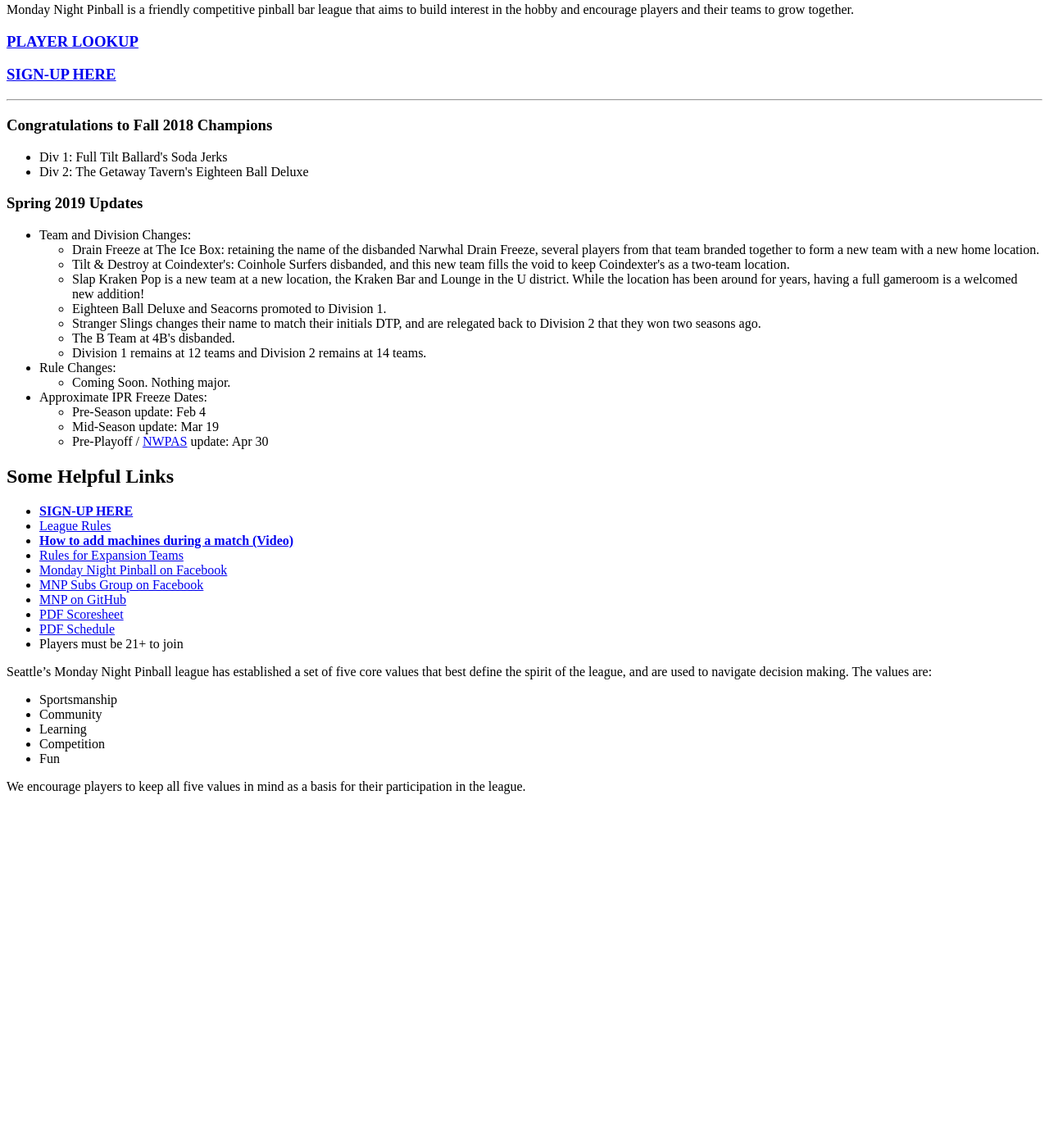
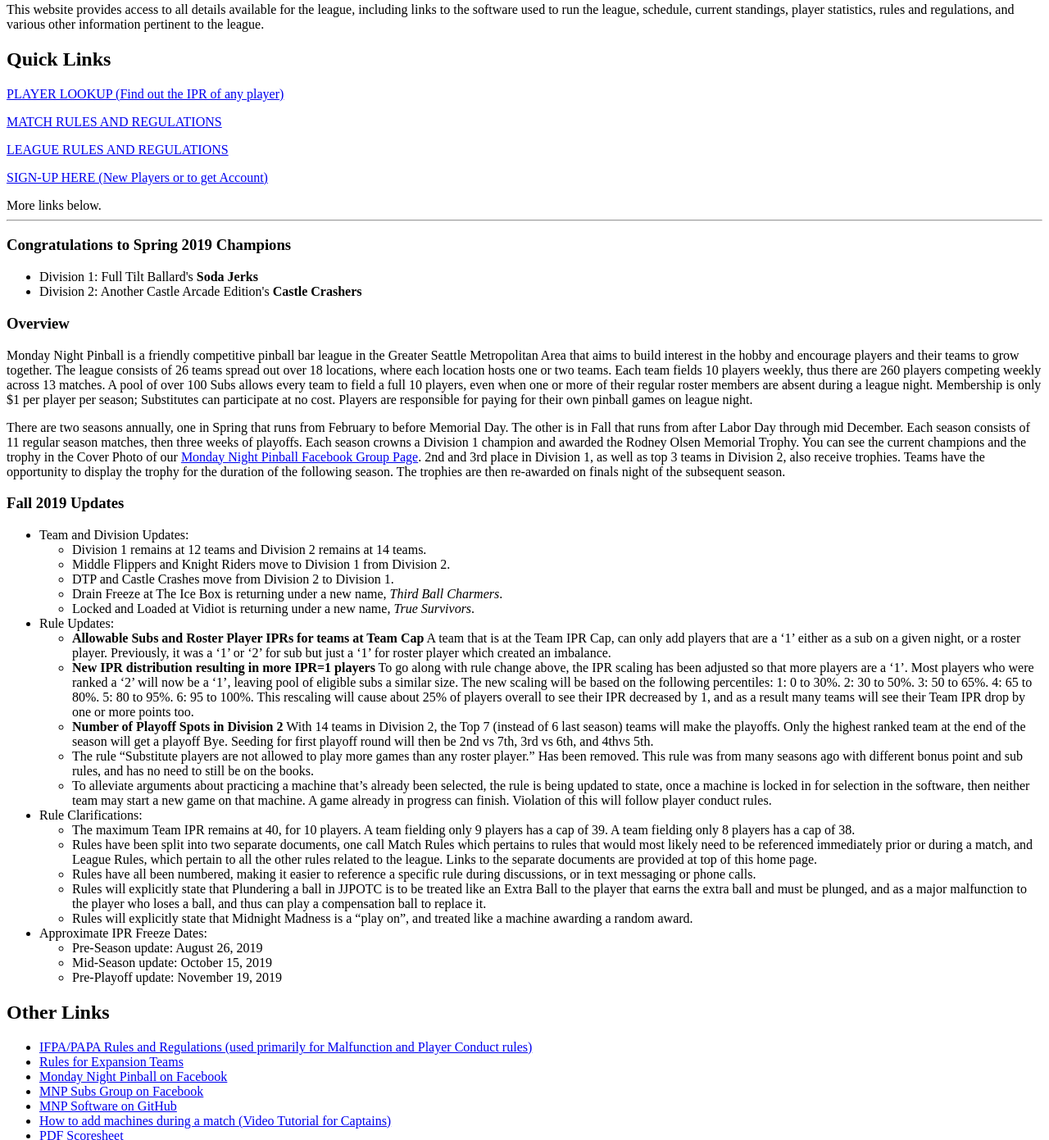
Before and after one commit to mondaynightpinball/main, a website: page template/index.html in a window 1280 px wide. Shown: the part 52-1443 px from the top of the page at 82% size. Before the commit the page ends 1029 px from the top, so only its background shows below. Drawn offline with Linux system fonts and the light colour scheme.

Commit message:
Home page updates for season 12
Thanks Dave Stewart

```diff
--- a/template/index.html
+++ b/template/index.html
@@ -1,68 +1,127 @@
 <h2>Monday Night Pinball</h2>
 
-<p>
-  Monday Night Pinball is a friendly competitive pinball bar league that aims to build interest in the hobby and encourage players and their teams to grow together.
-</p>
 
-<h3><a href="http://pinballstats.info/search/">PLAYER LOOKUP</a></h3>
-<h3><a href="/signup">SIGN-UP HERE</a></h3>
-<hr>
 
-<h3>Congratulations to Fall 2018 Champions</h3>
-<ul>
-  <li>Div 1: Full Tilt Ballard's Soda Jerks</li>
-  <li>Div 2: The Getaway Tavern's Eighteen Ball Deluxe</li>
-</ul>
+<P>
+This website provides access to all details available for the league, including links to the software used to run the league, schedule,
+current standings, player statistics, rules and regulations, and various other information pertinent to the league.
+</P>
+<h2>Quick Links</h2>
+<P><a href="http://pinballstats.info/search/">PLAYER LOOKUP (Find out the IPR of any player)</a></p>
+<P><a href="/matchrules.html">MATCH RULES AND REGULATIONS</a></p>
+<P><a href="/leaguerules.html">LEAGUE RULES AND REGULATIONS</a></p>
+<P><a href="/signup">SIGN-UP HERE (New Players or to get Account)</a></p>
 
 <!--
 <h3><a href="/bracket.jpg">PLAYOFF BRACKET</a></h3>
 -->
-<h3>Spring 2019 Updates</h3>
+More links below.
+<hr>
+<h3>Congratulations to Spring 2019 Champions</h3>
+<ul>
+  <li>Division 1: Full Tilt Ballard's <B>Soda Jerks</B></li>
+  <li>Division 2: Another Castle Arcade Edition's <B>Castle Crashers</B></li>
+</ul>
+
+
+
+<H3>Overview</H3>
+<p>
+  Monday Night Pinball is a friendly competitive pinball bar league in the Greater Seattle Metropolitan Area that aims to build
+  interest in the hobby and encourage players and their teams to grow together. The league consists of 26 teams spread out over 18
+  locations, where each location hosts one or two teams. Each team fields 10 players weekly, thus there are 260 players competing weekly across
+  13 matches.  A pool of over 100 Subs allows every team to field a full 10 players, even when one or more of their regular roster members
+  are absent during a league night. Membership is only $1 per player per season; Substitutes can participate at no cost.  Players are responsible
+  for paying for their own pinball games on league night.
+</p>
+<P>
+There are two seasons annually, one in Spring that runs from February to before Memorial Day. The other is in Fall that runs from
+after Labor Day through mid December. Each season consists of 11 regular season matches, then three weeks of playoffs.
+Each season crowns a Division 1 champion and awarded the Rodney Olsen Memorial Trophy. You can see the
+current champions and the trophy in the Cover Photo of our
+<A HREF="https://www.facebook.com/SeattleMondayNightPinball">Monday Night Pinball Facebook Group Page</A>. 2nd and 3rd place in Division 1, as
+well as top 3 teams in Division 2, also receive trophies.  Teams have the opportunity to display the trophy for the duration of the following
+season. The trophies are then re-awarded on finals night of the subsequent season.
+</P>
+
+<h3>Fall 2019 Updates</h3>
 <ul>
 
-<li>Team and Division Changes:
+<li>Team and Division Updates:
   <ul>
-  <li>Drain Freeze at The Ice Box: retaining the name of the disbanded Narwhal Drain Freeze, several players from that team branded together to form a new team with a new home location.</li>
-  <li>Tilt &amp; Destroy at Coindexter's: Coinhole Surfers disbanded, and this new team fills the void to keep Coindexter's as a two-team location.</li>
-  <li>Slap Kraken Pop is a new team at a new location, the Kraken Bar and Lounge in the U district. While the location has been around for years, having a full gameroom is a welcomed new addition!</li>
-  <li>Eighteen Ball Deluxe and Seacorns promoted to Division 1. </li>
-  <li>Stranger Slings changes their name to match their initials DTP, and are relegated back to Division 2 that they won two seasons ago.</li>
-  <li>The B Team at 4B's disbanded.</li>
   <li>Division 1 remains at 12 teams and Division 2 remains at 14 teams.</li>
+  <li>Middle Flippers and Knight Riders move to Division 1 from Division 2.
+  <li>DTP and Castle Crashes move from Division 2 to Division 1.
+  <li>Drain Freeze at The Ice Box is returning under a new name, <i>Third Ball Charmers</i>.</li>
+  <li>Locked and Loaded at Vidiot is returning under a new name, <i>True Survivors</i>.</li>
   </ul>
 
-<li>Rule Changes:
+<li>Rule Updates:
   <ul>
-  <li>Coming Soon. Nothing major.</li>
-  </ul>
+  <li><B>Allowable Subs and Roster Player IPRs for teams at Team Cap</B>
+  A team that is at the Team IPR Cap,
+  can only add players that are a ‘1’ either as a sub on a given night, or a roster player.
+  Previously, it was a ‘1’ or ‘2’ for sub but just a ‘1’ for roster player which created an imbalance.
+  <li><B>New IPR distribution resulting in more IPR=1 players</B>
+  To go along with rule change above, the IPR scaling has been adjusted so that more players are a ‘1’.
+  Most players who were ranked a ‘2’ will now be a ‘1’,
+  leaving pool of eligible subs a similar size. The new scaling will be based on the following
+  percentiles: 1: 0 to 30%. 2: 30 to 50%. 3: 50 to 65%. 4: 65 to 80%. 5: 80 to 95%. 6: 95 to 100%.
+  This rescaling will cause about 25% of players overall to see their IPR decreased by 1, and as a result many
+  teams will see their Team IPR drop by one or more points too.
+
+  <li><B>Number of Playoff Spots in Division 2</B> With 14 teams in Division 2, the Top 7 (instead of 6 last season) teams will make the playoffs.
+  Only the highest ranked team at the end of the season will get a playoff Bye.
+  Seeding for first playoff round will then be 2nd vs 7th, 3rd vs 6th, and 4thvs 5th.
+  <li>The rule “Substitute players are not allowed to play more games than any roster player.” Has been removed.
+  This rule was from many seasons ago with different bonus point and sub rules, and has no need to still be on the books.
+  <li> To alleviate arguments about practicing a machine that’s already been selected, the rule is being updated to state,
+  once a machine is locked in for selection in the software,
+  then neither team may start a new game on that machine. A game already in progress can finish. Violation of this will follow
+  player conduct rules.
+</ul>
+
+<li>Rule Clarifications:
+<ul>
+  <li>The maximum Team IPR remains at 40, for 10 players. A team fielding only 9 players has a cap of 39.
+  A team fielding only 8 players has a cap of 38.
+  <li>Rules have been split into two separate documents, one call Match Rules which pertains to rules that would most likely need to be referenced
+  immediately prior or during a match, and League Rules, which pertain to all the other rules related to the league. Links to the separate documents
+  are provided at top of this home page.
+  <li>Rules have all been numbered, making it easier to reference a specific rule during discussions, or in text messaging or phone calls.
+  <li>Rules will explicitly state that Plundering a ball in JJPOTC is to be treated like an Extra Ball to the player that earns the extra ball and must be plunged,
+  and as a major malfunction to the player who loses a ball, and thus can play a compensation ball to replace it.
+  <li>Rules will explicitly state that Midnight Madness is a “play on”, and treated like a machine awarding a random award.
+</ul>
 
 <li>Approximate IPR Freeze Dates:
   <ul>
-  <li>Pre-Season update: Feb 4</li>
-  <li>Mid-Season update: Mar 19</li>
-  <li>Pre-Playoff / <a HREF="http://nwpas.wapinball.net/">NWPAS</a> update: Apr 30</li>
+  <li>Pre-Season update: August 26, 2019</li>
+  <li>Mid-Season update: October 15, 2019</li>
+  <li>Pre-Playoff update: November 19, 2019</li>
   </ul>
 
 </ul>
 
-<h2>Some Helpful Links</h2>
+<h2>Other Links</h2>
 <ul class="links">
-<li><b><a href="/signup">SIGN-UP HERE</a></b></li>
-<li><a href="/rules">League Rules</a></li>
-<li><b><a href="/MNP_HOWTO_venue_machines.mp4">How to add machines during a match (Video)</a></b></li>
+<li><a href="/https://papa.org/wp-content/uploads/Professional-Amateur-Pinball-Association-Complete-Competition-Rules-5.pdf">IFPA/PAPA Rules and Regulations (used primarily for Malfunction and Player Conduct rules)</a></li>
 <li><a href="/new-teams">Rules for Expansion Teams</a></li>
 <li><a href="http://facebook.com/SeattleMondayNightPinball">Monday Night Pinball on Facebook</a></li>
 <li><a href="https://www.facebook.com/groups/1629793610612232/">MNP Subs Group on Facebook</a></li>
-<li><a href="https://github.com/mondaynightpinball/main">MNP on GitHub</a></li>
+<li><a href="https://github.com/mondaynightpinball/main">MNP Software on GitHub</a></li>
+<li><a href="/MNP_HOWTO_venue_machines.mp4">How to add machines during a match (Video Tutorial for Captains)</a></li>
 <li><a href="/F16/scoresheetV5.pdf">PDF Scoresheet</a></li>
-<li><a href="/schedule_s19.pdf">PDF Schedule</a></li>
+<li><a href="/schedule_F19.pdf">PDF Schedule</a></li>
+<li><a href="">League Rules Google Doc</a></li>
+<li><a href="">Match Rules Google Doc</a></li>
 <!-- TODO Add the report-an-issue page
 <li><a href="/report-an-issue">Report an Issue</a> with the MNP website, scoring, standings, or other technical concerns.</li>
 -->
 <li>Players must be 21+ to join</li>
 </ul>
 
-Seattle’s Monday Night Pinball league has established a set of five core values that best define the spirit of the league, and are used to navigate decision making. The values are:
+Seattle's Monday Night Pinball league has established a set of five core values that best define the spirit of the league, and are used to navigate decision making. The values are:
 
 <ul>
 <li>Sportsmanship</li>
@@ -73,3 +132,6 @@
 </ul>
 
 We encourage players to keep all five values in mind as a basis for their participation in the league.
+
+<h2>Contact Info</h2>
+Email MNP Board of Directors for information or formal issue reporting:  <A HREF="mailto:info@mondaynightpinball.com">info@mondaynightpinball.com</A>
```
